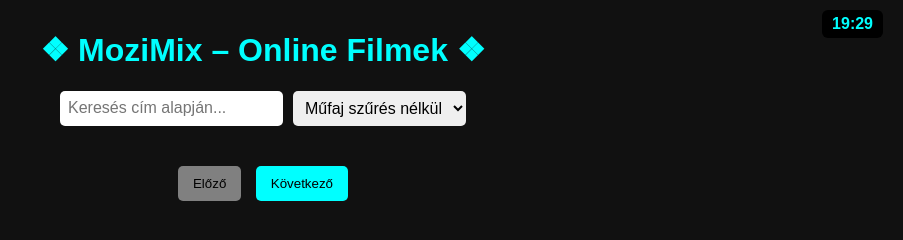
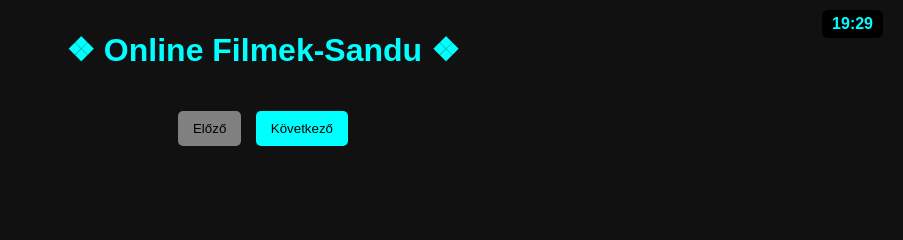
Before and after one commit to kovacsalexandru77/Mozimixxx, a plain HTML site: page index.html in a window 1280 px wide. Shown: the whole page, without its empty margins (377-1280 px from the left). Drawn offline with Linux system fonts and the light colour scheme; no server answers.

Commit message:
index.html

```diff
--- a/index.html
+++ b/index.html
@@ -85,20 +85,7 @@
 </head>
 <body>
   <div class="clock" id="clock"></div>
-  <h1>❖ MoziMix – Online Filmek ❖</h1>
-
-  <div class="controls">
-    <input type="text" id="searchInput" placeholder="Keresés cím alapján..." oninput="filterCards()">
-    <select id="genreSelect" onchange="filterCards()">
-      <option value="">Műfaj szűrés nélkül</option>
-      <option>Akció</option>
-      <option>Vígjáték</option>
-      <option>Horror</option>
-      <option>Romantikus</option>
-      <option>Animáció</option>
-      <!-- További műfajokat adhatsz hozzá -->
-    </select>
-  </div>
+  <h1>❖ Online Filmek-Sandu ❖</h1>
 
   <div class="grid" id="grid"></div>
 
```
